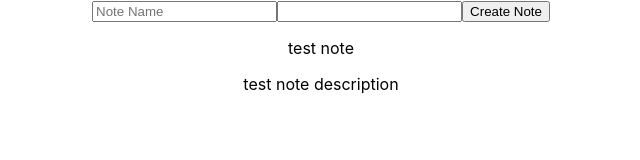
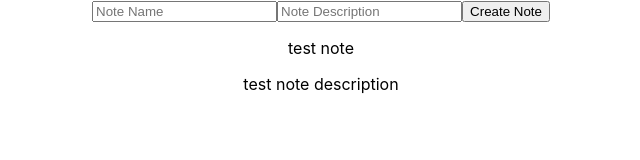
Before and after one commit to pairing4good/tdd-amplify-react-from-template, a React (Create React App) app: page / in a window 1280 px wide. Shown: the top 160 px of the page, without its empty margins (319-959 px from the left). Built offline with nearby package versions, Linux system fonts and the light colour scheme.

Commit message:
Provided label to improve user experience

```diff
--- a/src/NoteForm.js
+++ b/src/NoteForm.js
@@ -2,7 +2,7 @@ function NoteForm() {
   return (
     <div>
       <input data-testid="note-name-field" placeholder="Note Name" />
-      <input data-testid="note-description-field" />
+      <input data-testid="note-description-field" placeholder="Note Description" />
       <button data-testid="note-form-submit" type="button">
         Create Note
       </button>
```
Also changed, not shown: 2 other files (tests, documents, lock files or other folders).
